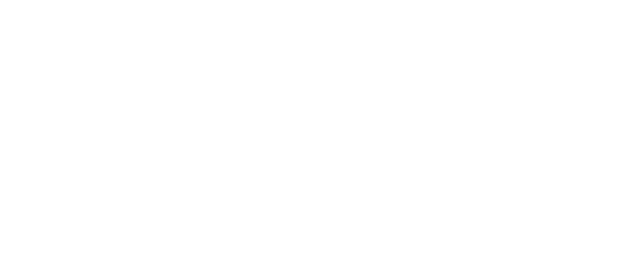
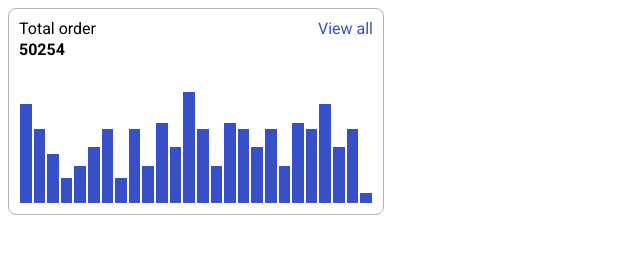
Before and after one commit to js-tasks-ru/htmlcss-20211021_919869, a website: page 04-lection2/01-histogram/index.html in a window 1280 px wide. Shown: the whole page, without its empty margins (0-640 px from the left). Drawn offline with Linux system fonts and the light colour scheme.

Commit message:
Созданы стили CSS для компонента гистограмма

```diff
--- a/04-lection2/01-histogram/histogram.css
+++ b/04-lection2/01-histogram/histogram.css
@@ -0,0 +1,99 @@
+.histogram {
+    border-radius: 8px;
+    border: 1px solid var(--grey-3);
+    display: flex;
+    flex-direction: column;
+    padding: 10px;
+    font-weight: normal;
+    font-family: Inter, sans-serif;
+    font-size: 16px;
+}
+
+.histogram_size {
+    width: 354px;
+    height: 185px;
+}
+
+.histogram__header {
+    display: flex;
+    justify-content: space-between;
+}
+
+.histogram__graph {
+    flex: 2;
+    display: flex;
+    align-items: flex-end;
+}
+
+.histogram__bar {
+    flex: 1;
+    border: .5px solid white;
+    background-color: var(--blue);
+}
+
+.histogram__filter {
+    color: var(--blue);
+    height: 100%;
+    margin: 0;
+}
+
+.histogram__total_title{
+    margin: 0;
+}
+
+.histogram__total_amount {
+    margin-top: 2px;
+}
+
+/* Инициализация гистограммы */
+.histogram__bar_size:nth-child(2n) {
+    height: 60%;
+}
+
+.histogram__bar_size:nth-child(3n) {
+    height: 40%;
+}
+
+.histogram__bar_size:nth-child(4n) {
+    height: 20%;
+}
+
+.histogram__bar_size:nth-child(5n) {
+    height: 30%;
+}
+
+.histogram__bar_size:nth-child(5n+1) {
+    height: 65%;
+}
+
+.histogram__bar_size:nth-child(6n) {
+    height: 45%;
+}
+
+.histogram__bar_size:nth-child(6n+1) {
+    height: 60%;
+}
+
+.histogram__bar_size:nth-child(8n+1) {
+    height: 60%;
+}
+
+.histogram__bar_size:nth-child(23) {
+    height: 80%;
+}
+
+.histogram__bar_size:nth-child(13) {
+    height: 90%;
+}
+
+.histogram__bar_size:first-child {
+    height: 80%;
+}
+
+.histogram__bar_size:last-child {
+    height: 10px;
+}
+
+.histogram__filter {
+    align-self: flex-end;
+}
--- a/04-lection2/01-histogram/index.html
+++ b/04-lection2/01-histogram/index.html
@@ -6,6 +6,44 @@
         <link rel="stylesheet" href="./histogram.css">
     </head>
     <body>
-
+        <div class="histogram histogram_size">
+            <div class="histogram__header">
+                <div>
+                    <p class="histogram__total_title">Total order</p>
+                    <h4 class="histogram__total_amount">50254</h4>
+                </div>
+                <div>
+                    <p class="histogram__filter">View all</p>
+                </div>
+            </div>
+            <div class="histogram__graph">
+                <div class="histogram__bar histogram__bar_size"></div>
+                <div class="histogram__bar histogram__bar_size"></div>
+                <div class="histogram__bar histogram__bar_size"></div>
+                <div class="histogram__bar histogram__bar_size"></div>
+                <div class="histogram__bar histogram__bar_size"></div>
+                <div class="histogram__bar histogram__bar_size"></div>
+                <div class="histogram__bar histogram__bar_size"></div>
+                <div class="histogram__bar histogram__bar_size"></div>
+                <div class="histogram__bar histogram__bar_size"></div>
+                <div class="histogram__bar histogram__bar_size"></div>
+                <div class="histogram__bar histogram__bar_size"></div>
+                <div class="histogram__bar histogram__bar_size"></div>
+                <div class="histogram__bar histogram__bar_size"></div>
+                <div class="histogram__bar histogram__bar_size"></div>
+                <div class="histogram__bar histogram__bar_size"></div>
+                <div class="histogram__bar histogram__bar_size"></div>
+                <div class="histogram__bar histogram__bar_size"></div>
+                <div class="histogram__bar histogram__bar_size"></div>
+                <div class="histogram__bar histogram__bar_size"></div>
+                <div class="histogram__bar histogram__bar_size"></div>
+                <div class="histogram__bar histogram__bar_size"></div>
+                <div class="histogram__bar histogram__bar_size"></div>
+                <div class="histogram__bar histogram__bar_size"></div>
+                <div class="histogram__bar histogram__bar_size"></div>
+                <div class="histogram__bar histogram__bar_size"></div>
+                <div class="histogram__bar histogram__bar_size"></div>
+            </div>
+        </div>
     </body>
 </html>
```
Also changed, not shown: index.html (+16 -0 lines).
